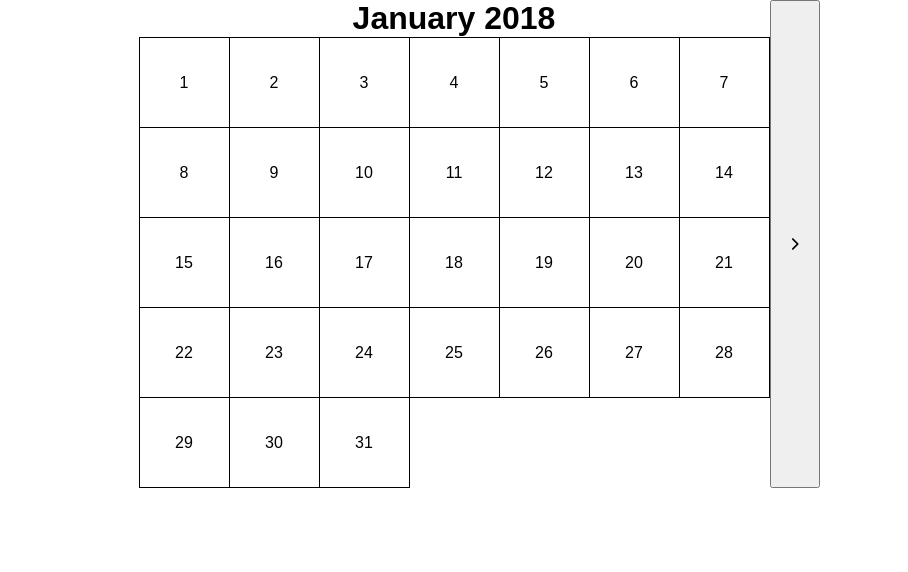
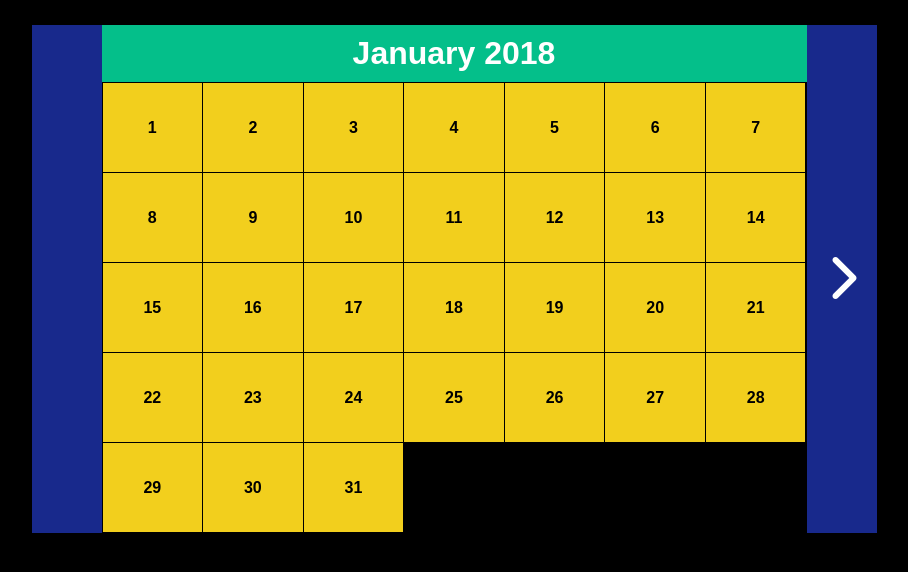
Before and after one commit to ducthang-vu/ajax-ex-calendar, a plain HTML site: page index.html in a window 1280 px wide. Shown: the whole page, without its empty margins (186-1094 px from the left). Drawn offline with nearby package versions, Linux system fonts and the light colour scheme; no server answers.

Commit message:
more css

```diff
--- a/css/main.css
+++ b/css/main.css
@@ -6,8 +6,10 @@
 }
 
 body {
+    padding: 25px;
     font-family: sans-serif;
     text-align: center;
+    background-color: #000;
 }
 
 li {
@@ -40,31 +42,48 @@ li {
 
 
 /* APP */
-.btn-box {
-    width: 50px;
+.month {
+    padding: 10px;
+    background: #04BF8A;
+    color: #fff;
 }
 
-.btn {
+.btn-box {
+    width: 70px;
+    background: #18298C;
+}
+
+.btn,
+.btn:focus {
+    outline: 0;
     height: 100%;
     width: 100%;
+    font-size: 300%;
+    border: 0;
+    cursor: pointer;
+    background: inherit;
+    color: #fff
 }
 
 .month-list {
-    width: 631px;
+    width: 705px;
     grid-template-columns: repeat(7, 1fr);
     border-left: 1px solid #000;
     border-top: 1px solid #000;
 }
 
 .box {
-    flex-basis: 90px;
     height: 90px;
     border-bottom: 1px solid #000;
     border-right: 1px solid #000;
     justify-content: center;
     align-items: center;
+    font-weight: 600;
+    background-color: #F2CF1D;
+    color: #000;
 }
 
 .box.holiday {
-    color: red;
+    background: #F27781;
+    color: #fff;
 }
--- a/script/main.js
+++ b/script/main.js
@@ -61,7 +61,7 @@ function printHoliday(date) {
 
                 if (listItem) {
                     listItem.addClass('holiday');
-                    listItem.text( listItem.text() + ' - ' + thisHoliday.name );
+                    listItem.html( listItem.text() + '<br>' + thisHoliday.name );
                 }
             }
         },
@@ -76,6 +76,7 @@ function removeButtons(month) {
     else if (month === 11) $('#next-btn').hide();
 }
 
+
 function printMonth(template, date) {
     printDays(template, date);
     removeButtons(date.month());
```
